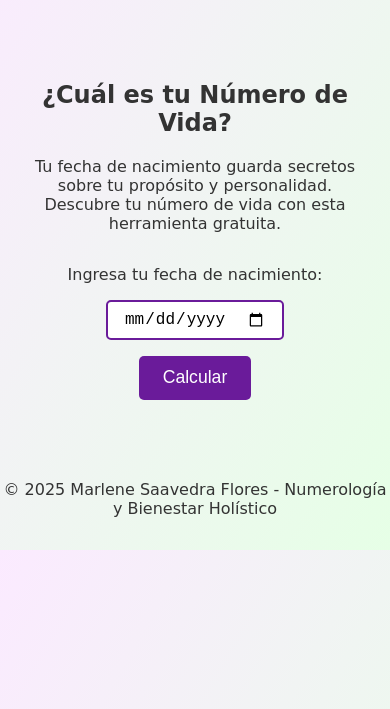
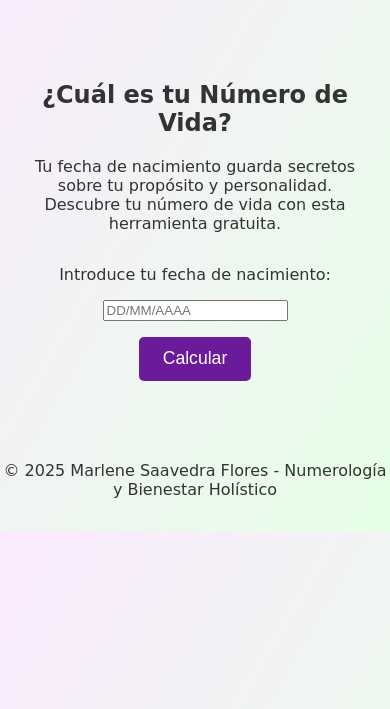
Before and after one commit to OFloresTech/Numerology-Site, a plain HTML site: page lifepath.html in a window 390 px wide. Shown: the part 135-844 px from the top of the page. Drawn offline with Linux system fonts and the light colour scheme; a web font is replaced by a local one.

Commit message:
Update lifepath.html
changed input form to numerical rather than date so that it's more mobile friendly.

```diff
--- a/lifepath.html
+++ b/lifepath.html
@@ -22,11 +22,11 @@
     <h2>¿Cuál es tu Número de Vida?</h2>
     <p>Tu fecha de nacimiento guarda secretos sobre tu propósito y personalidad. Descubre tu número de vida con esta herramienta gratuita.</p>
 
-    <form id="lifePathForm">
-      <label for="birthdate">Ingresa tu fecha de nacimiento:</label>
-      <input type="date" id="birthdate" required />
-      <button type="submit">Calcular</button>
-    </form>
+    <form id="lifepath-form" class="lifepath-form">
+  <label for="dob">Introduce tu fecha de nacimiento:</label>
+  <input type="text" id="dob" name="dob" placeholder="DD/MM/AAAA" required>
+  <button type="submit">Calcular</button>
+</form>
 
     <div id="result" class="result hidden"></div>
 
```
